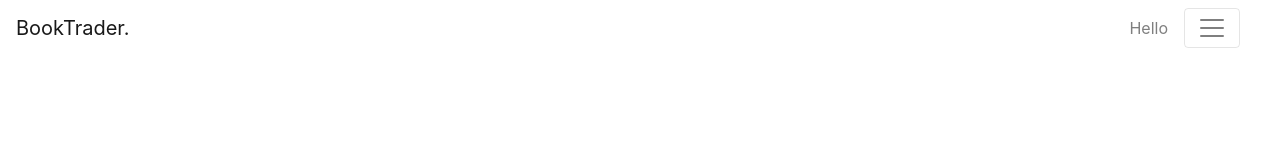
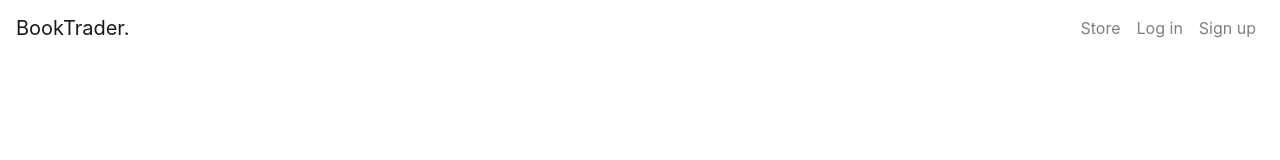
Before and after one commit to yogathanh99/cs300-apcs2, a React (Create React App) app in the folder booktrader/: page / in a window 1280 px wide. Shown: the top 160 px of the page. Built offline with nearby package versions, Linux system fonts and the light colour scheme.

Commit message:
Fixing navbar and adding styled-components

```diff
--- a/booktrader/package.json
+++ b/booktrader/package.json
@@ -8,7 +8,8 @@
     "react-dom": "^16.11.0",
     "react-router-dom": "^5.1.2",
     "react-scripts": "3.2.0",
-    "reactstrap": "^8.1.1"
+    "reactstrap": "^8.1.1",
+    "styled-components": "^4.4.1"
   },
   "scripts": {
     "start": "react-scripts start",
--- a/booktrader/src/Component/Navbar/index.js
+++ b/booktrader/src/Component/Navbar/index.js
@@ -1,4 +1,5 @@
 import React, { useState } from "react";
+import styled from "styled-components";
 import {
   Collapse,
   Navbar,
@@ -9,35 +10,36 @@ import {
   NavLink
 } from "reactstrap";
 
+const Styles = styled.div`
+  .navbar {
+    background-color: transparent;
+  }
+`;
 const NavBar = props => {
-  const [collapsed, setCollapsed] = useState(true);
+  const [isOpen, setIsOpen] = useState(false);
 
-  const toggleNavbar = () => setCollapsed(!collapsed);
+  const toggle = () => setIsOpen(!isOpen);
 
   return (
-    <div>
-      <Navbar color="faded" light>
-        <NavbarBrand href="/" className="mr-auto">
-          BookTrader.
-        </NavbarBrand>
-        <Nav navbar className="mr-3">
-          <NavItem>
-            <NavLink href="/">{props.item1}</NavLink>
-          </NavItem>
-        </Nav>
-        <NavbarToggler onClick={toggleNavbar} className="mr-4" />
-        <Collapse isOpen={!collapsed} navbar>
-          <Nav navbar>
+    <Styles>
+      <Navbar light expand="md">
+        <NavbarBrand href="/">BookTrader.</NavbarBrand>
+        <NavbarToggler onClick={toggle} />
+        <Collapse isOpen={isOpen} navbar>
+          <Nav className="ml-auto" navbar>
             <NavItem>
               <NavLink href="/">{props.item1}</NavLink>
             </NavItem>
             <NavItem>
               <NavLink href="/">{props.item2}</NavLink>
             </NavItem>
+            <NavItem>
+              <NavLink href="/">{props.item3}</NavLink>
+            </NavItem>
           </Nav>
         </Collapse>
       </Navbar>
-    </div>
+    </Styles>
   );
 };
 
--- a/booktrader/src/pages/Home/index.js
+++ b/booktrader/src/pages/Home/index.js
@@ -1,7 +1,7 @@
 import React from "react";
 import NavBar from "../../Component/Navbar";
 const Home = () => {
-  return <NavBar item1="Hello" item2="Hi" />;
+  return <NavBar item1="Store" item2="Log in" item3="Sign up" />;
 };
 
 export default Home;
```
Also changed, not shown: 1 other file (tests, documents, lock files or other folders).
